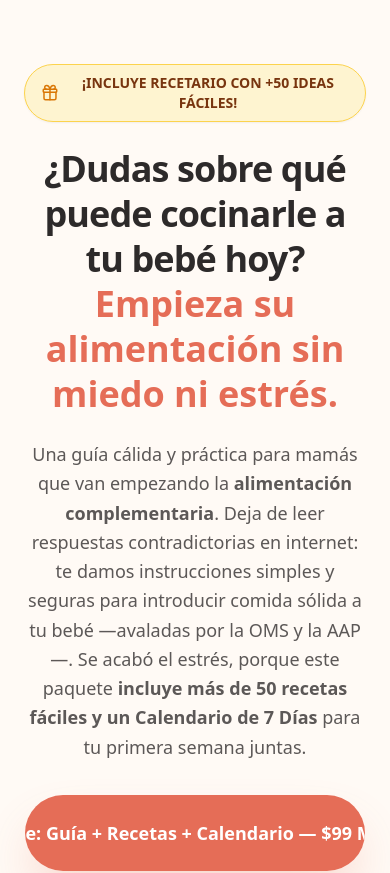
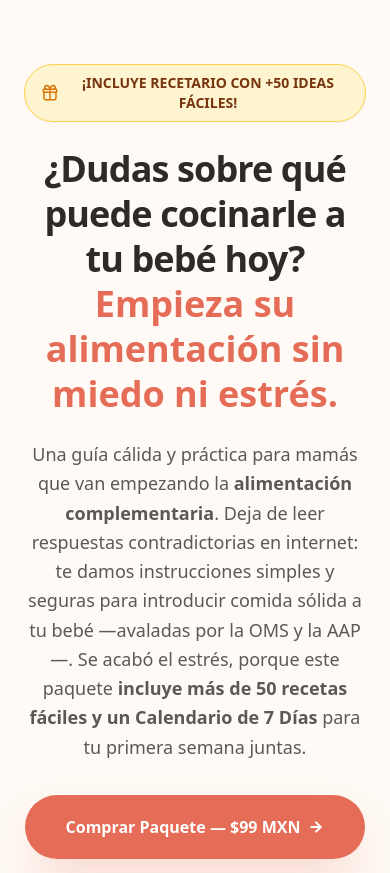
Before and after one commit to MarioB19/primeros_bocados, a Next.js app: page / in a window 390 px wide. Shown: the top 873 px of the page. Built offline with nearby package versions, Linux system fonts and the light colour scheme.

Commit message:
fix: responsive layout, text wrapping issues in buttons and checkout link flow

```diff
--- a/src/app/layout.js
+++ b/src/app/layout.js
@@ -20,7 +20,7 @@ export default function RootLayout({ children }) {
         {/* Aquí puedes inyectar tu código de Meta Pixel Script una vez que lo tengas */}
         {/* <script dangerouslySetInnerHTML={{ __html: `...`}} /> */}
       </head>
-      <body>
+      <body className="overflow-x-hidden antialiased text-foreground bg-background">
         {children}
       </body>
     </html>
--- a/src/components/BenefitsIncludes.js
+++ b/src/components/BenefitsIncludes.js
@@ -67,8 +67,9 @@ export default function BenefitsIncludes() {
         </ul>
 
         <div className="mt-12 md:mt-16 text-center px-2">
-          <Button render={<a href="#precio" />} size="lg" className="rounded-full px-8 md:px-12 py-6 md:py-8 text-lg md:text-xl font-bold shadow-xl md:shadow-2xl shadow-primary/20 hover:-translate-y-2 hover:shadow-primary/40 transition-all w-full sm:w-auto break-words leading-tight h-auto">
-            Descargar la guía ahora — $99 MXN →
+          <Button render={<a href="#precio" />} size="lg" className="rounded-full px-5 sm:px-8 md:px-12 py-5 sm:py-6 md:py-8 text-base sm:text-lg md:text-xl font-bold shadow-xl md:shadow-2xl shadow-primary/20 hover:-translate-y-2 hover:shadow-primary/40 transition-all w-full sm:w-auto h-auto flex justify-center items-center">
+            <span className="sm:hidden">Descargar Paquete — $99 MXN →</span>
+            <span className="hidden sm:inline">Descargar la guía ahora — $99 MXN →</span>
           </Button>
         </div>
       </section>
--- a/src/components/FinalCta.js
+++ b/src/components/FinalCta.js
@@ -20,7 +20,7 @@ export default function FinalCta() {
 
         <div className="flex justify-center mt-6 px-2 md:px-0">
           <Button
-            render={<a href="https://inovaris.lemonsqueezy.com/checkout/buy/5f8af630-8381-4373-a617-43e36bbf9626" target="_blank" rel="noopener noreferrer" />}
+            render={<a href="#precio" />}
             size="lg"
             className="w-full sm:w-auto h-auto bg-white text-primary hover:bg-white/95 hover:text-primary text-lg md:text-xl font-bold px-8 md:px-12 py-6 md:py-8 rounded-full shadow-[0_10px_40px_rgba(0,0,0,0.15)] hover:shadow-[0_15px_50px_rgba(255,255,255,0.3)] hover:-translate-y-2 transition-all duration-300 break-words whitespace-normal text-center"
           >
--- a/src/components/Hero.js
+++ b/src/components/Hero.js
@@ -22,9 +22,13 @@ export default function Hero() {
         </p>
 
         <div className="flex flex-col gap-7 mt-8 max-w-2xl mx-auto md:mx-0">
-          <Button render={<a href="#precio" />} size="lg" className="w-full md:w-max h-auto rounded-full px-8 md:px-12 py-6 md:py-7 text-lg md:text-xl font-black shadow-2xl shadow-primary/30 hover:-translate-y-1 hover:shadow-primary/40 transition-all flex items-center justify-center relative overflow-hidden group">
+          <Button render={<a href="#precio" />} size="lg" className="w-full md:w-max h-auto rounded-full px-4 sm:px-8 md:px-12 py-5 sm:py-6 md:py-7 text-base sm:text-lg md:text-xl font-black shadow-2xl shadow-primary/30 hover:-translate-y-1 hover:shadow-primary/40 transition-all flex items-center justify-center relative overflow-hidden group">
             <span className="absolute inset-0 bg-white/20 w-full translate-x-[-100%] group-hover:animate-[shimmer_1.5s_infinite]"></span>
-            <span className="relative flex items-center gap-3">Paquete: Guía + Recetas + Calendario — $99 MXN <ArrowRight className="w-6 h-6 stroke-[3px]"/></span>
+            <span className="relative flex items-center justify-center gap-2">
+              <span className="md:hidden">Comprar Paquete — $99 MXN</span>
+              <span className="hidden md:inline">Paquete: Guía + Recetas + Calendario — $99 MXN</span>
+              <ArrowRight className="w-5 h-5 sm:w-6 sm:h-6 stroke-[3px] shrink-0 fill-none"/>
+            </span>
           </Button>
 
           <div className="flex flex-col sm:flex-row items-center justify-center md:justify-start gap-4 sm:gap-6 text-sm font-semibold text-muted-foreground w-full">
```
